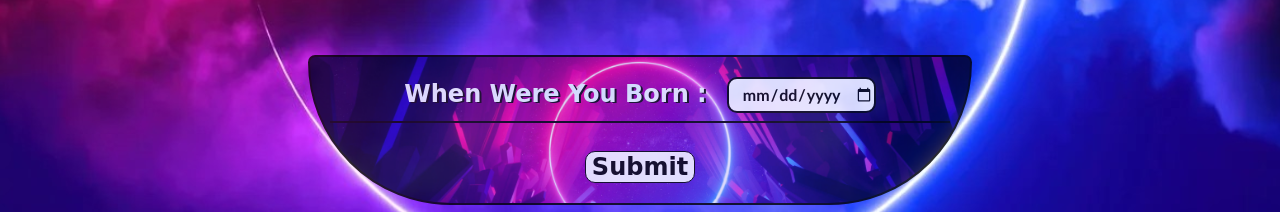
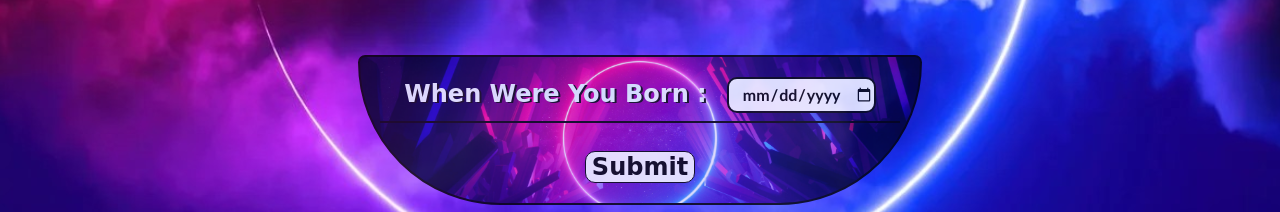
Before and after one commit to MoizQureshi123/birthday-calculator, a plain HTML site: page index.html in a window 1280 px wide. Shown: the part 562-774 px from the top of the page. Drawn offline with Linux system fonts and the light colour scheme.

Commit message:
Update styles.css

```diff
--- a/styles.css
+++ b/styles.css
@@ -102,8 +102,8 @@ body{
      column-gap: 10px;
      margin: 10px;
      padding: 20px;
-     margin-right: 300px;
-     margin-left: 300px;
+     margin-right: 350px;
+     margin-left: 350px;
  }
 
  .on{
```
